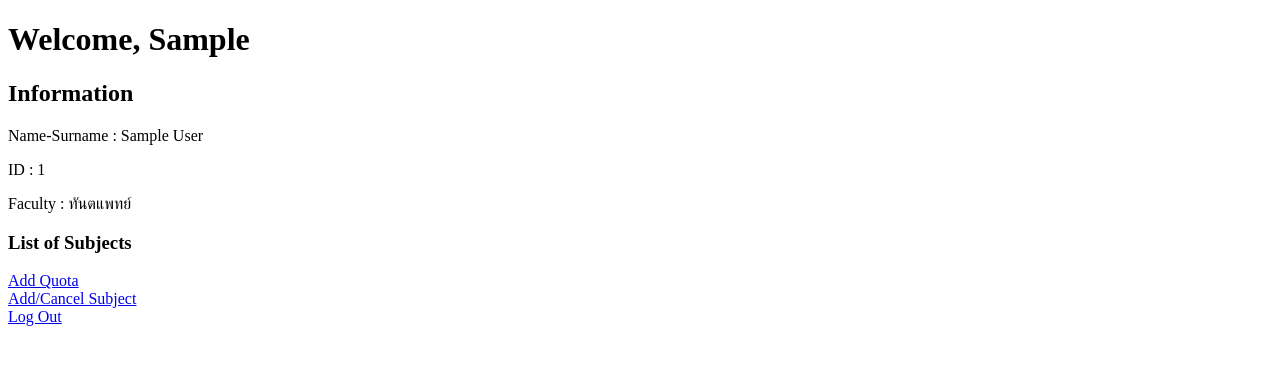
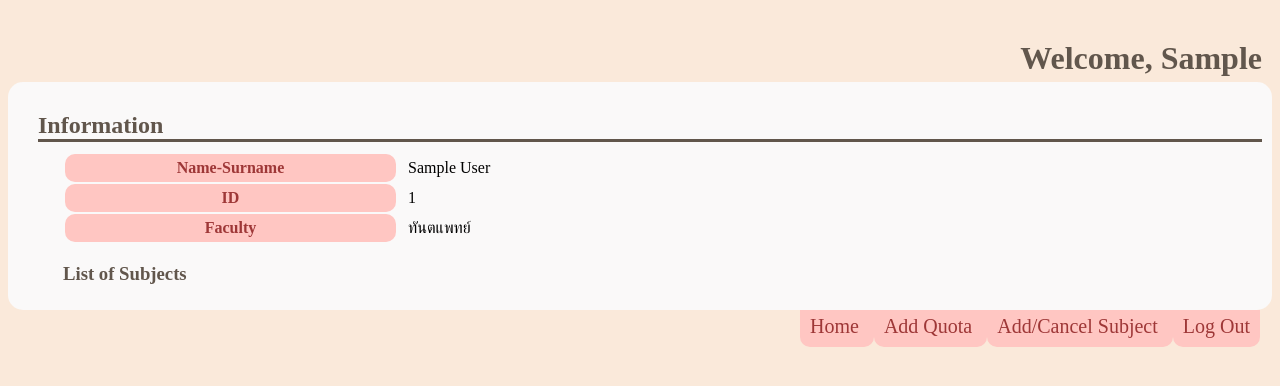
Before and after one commit to 6410685249/cn331-as2, a Django app: page / in a window 1280 px wide. Shown: the top 386 px of the page. Run offline with Django 4.2, Linux system fonts and the light colour scheme; a user stored in the database is signed in; tables that the repository leaves empty hold one stand-in row (values such as "Sample post").

Commit message:
Decorating page index

```diff
--- /dev/null
+++ b/static/css/index.css
@@ -0,0 +1,52 @@
+body {
+    background-color: #fae9da
+}
+
+article {
+    padding: 10px;
+    padding-left: 30px;
+    padding-bottom: 20px;
+    border-radius: 15px;
+    background-color: #faf9f9;
+}
+
+h1 {
+    margin-bottom: 5px;
+    margin-top: 40px;
+    margin-right: 10px;
+    color: #61564c;
+    font-family: serif;
+    text-align: right;
+}
+
+h2 {
+    margin-bottom: 10px;
+    color: #61564c;
+    border-style: none none solid none;
+}
+
+h3 {
+    margin-bottom: 5px;
+    color: #61564c;
+}
+
+div {
+    margin-left: 25px;
+}
+
+table {
+    width: 50%;
+}
+
+th {
+    text-align: center;
+    background-color: #ffc6c2;
+    border-radius: 10px;
+    padding: 5px;
+    color: rgb(158, 55, 55);
+}
+
+td {
+    text-align: left;
+    padding-left: 10px;
+}
--- a/static/templates/Quota.html
+++ b/static/templates/Quota.html
@@ -28,8 +28,4 @@
     {% endfor %}
 </table>
 
-<p>
-    <a href="{% url 'index' %}"> Go back </a>
-</p>
-
 {% endblock %}
--- a/static/templates/index.html
+++ b/static/templates/index.html
@@ -1,24 +1,41 @@
 {% extends 'layout.html' %}
+{% load static %}
 
 {% block head %} Register {% endblock %}
+
+{% block style %}<link rel="stylesheet" href="{% static 'css/index.css' %}">{% endblock %}
 
 {% block body %}
     <h1> Welcome, {{ request.user.first_name }} </h1>
 
-    <h2> Information </h2>
-    <p> Name-Surname : {{ request.user.first_name }} {{ request.user.last_name }} </p>
-    <p> ID : {{ student.student_id }} </p>
-    <p> Faculty : {{ student.faculty }} </p>
+    <article>
+        <h2> Information </h2>
+        <div>
+            <table>
+                <tr>
+                    <th> Name-Surname </th>
+                    <td> {{ request.user.first_name }} {{ request.user.last_name }} </td>
+                </tr>
+                <tr>
+                    <th> ID </th>
+                    <td> {{ student.student_id }} </td>
+                </tr>
+                <tr>
+                    <th> Faculty </th>
+                    <td> {{ student.faculty }} </td>
+                </tr>
+            </table>
 
-    <h3> List of Subjects </h3>
-    <ul>
-        {% for sub in subjects %}
-            <li> {{sub}} </li>
-        {% endfor %}
-    </ul>
-
-    <a href="{% url 'reg:Quota' %}"> Add Quota </a><br>
-    <a href="{% url 'reg:Subject_page' %}"> Add/Cancel Subject </a><br>
-    <a href="{% url 'logout' %}"> Log Out </a>
+            <h3> List of Subjects </h3>
+            <table>
+                {% for sub in subjects %}
+                    <tr>
+                        <th> {{sub.code}} </th>
+                        <td> {{sub.name}} </td>
+                    </tr>
+                {% endfor %}
+            </table>
+        </div>
+    </article>
 
 {% endblock %}
--- a/static/templates/layout.html
+++ b/static/templates/layout.html
@@ -1,13 +1,21 @@
+{% load static %}
 <!DOCTYPE html>
 <html lang="en">
 <head>
     <meta charset="UTF-8">
     <meta name="viewport" content="width=device-width, initial-scale=1.0">
     {% block style %}{% endblock %}
+    <link rel="stylesheet" href="{% static 'css/navigation.css' %}">
     <title>{% block head %}Register{% endblock %}</title>
 </head>
 <body>
     {% block body %}
     {% endblock %}
+    <nav>
+        <a href="{% url 'reg:Home' %}"> Home </a>
+        <a href="{% url 'reg:Quota' %}"> Add Quota </a>
+        <a href="{% url 'reg:Subject_page' %}"> Add/Cancel Subject </a>
+        <a href="{% url 'logout' %}"> Log Out </a>
+    </nav>
 </body>
 </html>
```
